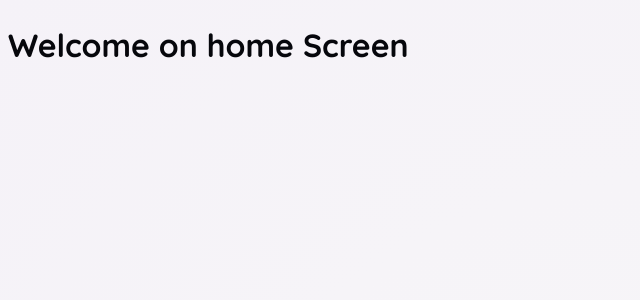
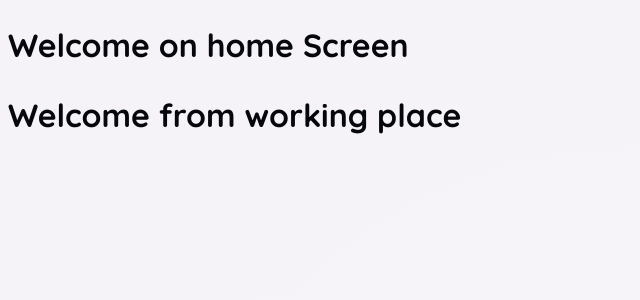
Before and after one commit to maarjojo99-maker/task, a React (Vite) app: page / in a window 1280 px wide. Shown: the top 300 px of the page, without its empty margins (0-640 px from the left). Built offline with nearby package versions, Linux system fonts and the light colour scheme.

Commit message:
new componet add to this project

```diff
--- a/src/App.jsx
+++ b/src/App.jsx
@@ -1,9 +1,14 @@
 import HomePage from "./components/WelcomeScreen";
+import WorkScreen from "./components/workScreen";
 
 function App() {
 
   return (
+    <>
     <HomePage/>
+    <WorkScreen/>
+    </>
+
   );
 }
 
--- /dev/null
+++ b/src/components/workScreen.jsx
@@ -0,0 +1,5 @@
+export default function WorkScreen(){
+    return(
+        <h1>Welcome from working place</h1>
+    );
+}
```
